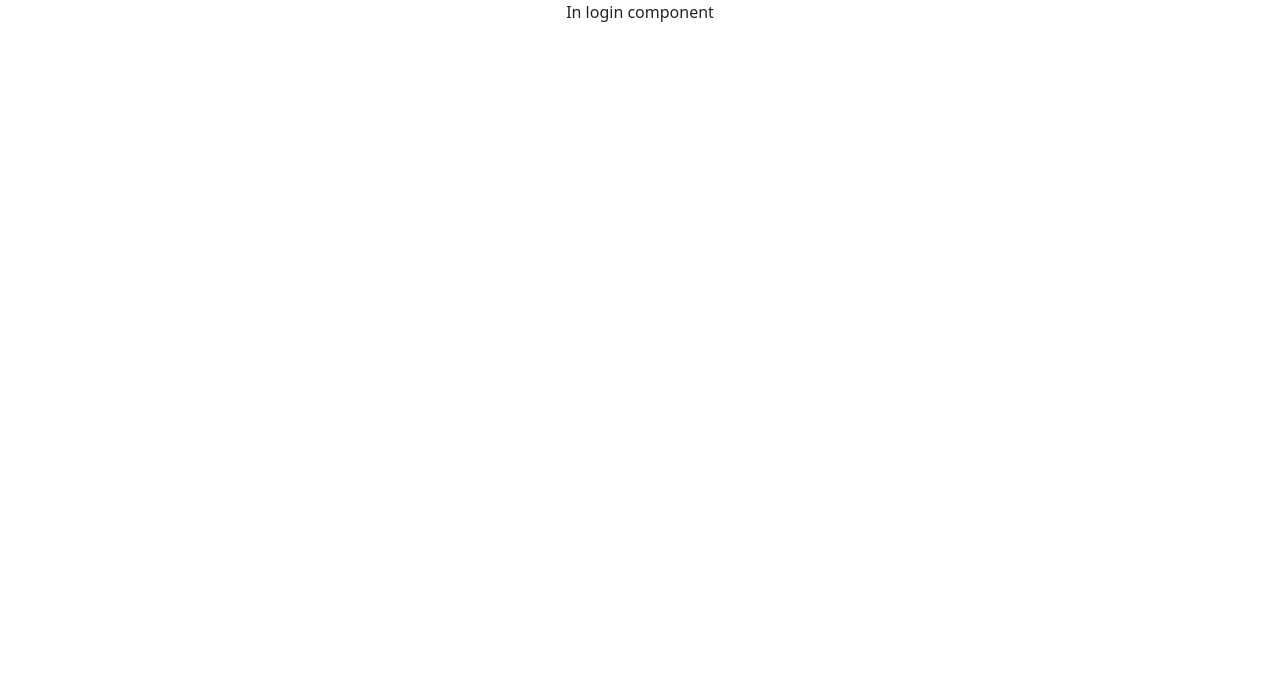
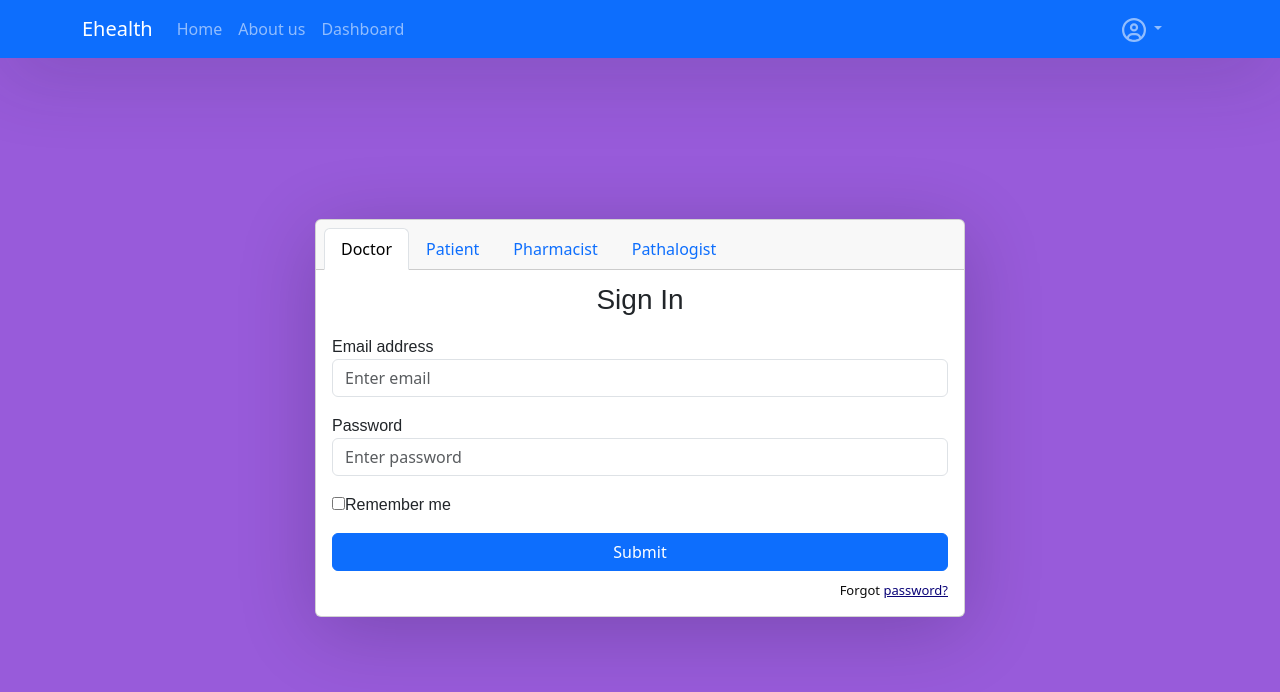
Before and after one commit to utkarshvj123/dhruvreact, a React (Create React App) app: page /login in a window 1280 px wide. Shown: the top 692 px of the page. Built offline with nearby package versions, Linux system fonts and the light colour scheme.

Commit message:
last working

```diff
--- a/package.json
+++ b/package.json
@@ -7,12 +7,14 @@
     "@testing-library/react": "^13.4.0",
     "@testing-library/user-event": "^13.5.0",
     "bootstrap": "^5.3.3",
+    "bootstrap-icons": "^1.11.3",
     "install": "^0.13.0",
     "lodash": "^4.17.21",
     "npm": "^10.8.2",
     "react": "^18.3.1",
     "react-bootstrap": "^2.10.4",
     "react-dom": "^18.3.1",
+    "react-icons": "^5.2.1",
     "react-router-dom": "^6.26.0",
     "react-scripts": "5.0.1",
     "web-vitals": "^2.1.4"
--- a/src/App.js
+++ b/src/App.js
@@ -4,20 +4,43 @@ import Home from './module/Home';
 import AboutUs from './module/AboutUs';
 import Login from './module/Login';
 import Dashboard from './module/Dashboard';
+import { Container, Nav, NavDropdown, Navbar } from "react-bootstrap";
+import { FaUser } from 'react-icons/fa';
+import { FaRegCircleUser } from 'react-icons/fa6';
+import SignUp from './module/SignUp';
+
 
 function App() {
   return (
     <div className="App">
+      <Navbar bg="primary" data-bs-theme="dark">
+        <Container>
+          <Nav className="me-auto" style={{ width: "90%" }}>
+            <Navbar.Brand href="/">Ehealth</Navbar.Brand>
+            <Nav.Link href="/">Home</Nav.Link>
+            <Nav.Link href="/about-us">About us</Nav.Link>
+            <Nav.Link href="/dashboard">Dashboard</Nav.Link>
+          </Nav>
+          <Nav className="me-auto">
+            <NavDropdown style={{ padding: 0 }} title={<span><FaRegCircleUser style={{ fontSize: '1.5em' }} /> </span>} id="basic-nav-dropdown">
+              <NavDropdown.Item href="/login">Login</NavDropdown.Item>
+              <NavDropdown.Item href="/signup">Sign up</NavDropdown.Item>
+            </NavDropdown>
+          </Nav>
+        </Container>
+      </Navbar>
+
       <Router>
         <Routes>
           <Route path="/about-us" element={<AboutUs />} />
           <Route path="/login" element={<Login />} />
           <Route path="/dashboard" element={<Dashboard />} />
+          <Route path="/signup" element={<SignUp />} />
           <Route path="/" exact={true} element={<Home />} />
 
         </Routes>
       </Router>
-    </div>
+    </div >
   );
 }
 
--- a/src/components/Navigation/index.js
+++ b/src/components/Navigation/index.js
@@ -15,7 +15,7 @@ const Navigation = () => {
                     <Nav.Link href="/dashboard">Dashboard</Nav.Link>
                 </Nav>
                 <Nav className="me-auto">
-                    <NavDropdown title="Login" id="basic-nav-dropdown">
+                    {/* <NavDropdown title="Login" id="basic-nav-dropdown">
                         <NavDropdown.Item href="/login?type=patient">Patient Login</NavDropdown.Item>
                         <NavDropdown.Item href="/login?type=doctor">
                             Doctor Login
@@ -24,7 +24,7 @@ const Navigation = () => {
                         <NavDropdown.Item href="/login?type=pathalogy">
                             Pathalogist Login
                         </NavDropdown.Item>
-                    </NavDropdown>
+                    </NavDropdown> */}
                 </Nav>
             </Container>
         </Navbar>
--- a/src/index.css
+++ b/src/index.css
@@ -1,13 +1,84 @@
+* {
+  box-sizing: border-box;
+}
 body {
-  margin: 0;
-  font-family: -apple-system, BlinkMacSystemFont, 'Segoe UI', 'Roboto', 'Oxygen',
-    'Ubuntu', 'Cantarell', 'Fira Sans', 'Droid Sans', 'Helvetica Neue',
-    sans-serif;
-  -webkit-font-smoothing: antialiased;
-  -moz-osx-font-smoothing: grayscale;
+  background: #985bda !important;
+  min-height: 100vh;
+  display: flex;
+  font-weight: 400;
+  font-family: "Fira Sans", sans-serif;
 }
 
-code {
-  font-family: source-code-pro, Menlo, Monaco, Consolas, 'Courier New',
-    monospace;
+h1,
+h2,
+h3,
+h4,
+h5,
+h6,
+label,
+span {
+  font-weight: 500;
+  font-family: "Fira Sans", sans-serif;
 }
+
+body,
+html,
+.App,
+#root,
+.auth-wrapper {
+  width: 100%;
+  height: 100%;
+}
+
+.navbar-light {
+  background-color: #ffffff;
+  box-shadow: 0px 14px 80px rgba(34, 35, 58, 0.2);
+}
+
+.auth-wrapper {
+  display: flex;
+  justify-content: center;
+  flex-direction: column;
+  text-align: left;
+  height: calc(100vh - 80px);
+    align-items: center;
+}
+
+.auth-inner {
+  width: 650px;
+  margin: auto;
+  background: #ffffff;
+  box-shadow: 0px 14px 80px rgba(0, 1, 13, 0.2);
+  /* padding: 40px 55px 45px 55px; */
+  border-radius: 15px;
+  transition: all 0.3s;
+}
+
+.auth-wrapper .form-control:focus {
+  border-color: #00214c;
+  box-shadow: none;
+}
+
+.auth-wrapper h3 {
+  text-align: center;
+  margin: 0;
+  line-height: 1;
+  padding-bottom: 20px;
+}
+
+.custom-control-label {
+  font-weight: 400;
+}
+
+.forgot-password,
+.forgot-password a {
+  text-align: right;
+  font-size: 13px;
+  padding-top: 10px;
+  color: #0b0b0b;
+  margin: 0;
+}
+
+.forgot-password a {
+  color: #0a0478;
+}
--- a/src/index.js
+++ b/src/index.js
@@ -4,6 +4,7 @@ import './index.css';
 import App from './App';
 import reportWebVitals from './reportWebVitals';
 import 'bootstrap/dist/css/bootstrap.min.css';
+
 
 const root = ReactDOM.createRoot(document.getElementById('root'));
 root.render(
--- a/src/module/Home/index.js
+++ b/src/module/Home/index.js
@@ -1,8 +1,6 @@
 import React from "react";
-import Navigation from "../../components/Navigation";
-const Home =()=>{
-    return<div>
-        <Navigation/>
+const Home = () => {
+    return <div>
         In home component
     </div>
 }
--- /dev/null
+++ b/src/module/Login/LoginContainer/index.js
@@ -0,0 +1,67 @@
+import React from "react";
+import { Button, Card, Nav } from "react-bootstrap";
+const LoginContainer = () => {
+    return (
+        <div className="auth-wrapper">
+            <div className="auth-inner">
+                <Card>
+                    <Card.Header>
+                        <Nav variant="tabs" defaultActiveKey={1}>
+                            <Nav.Item>
+                                <Nav.Link eventKey={1} href="/login?type=doctor">Doctor</Nav.Link>
+                            </Nav.Item>
+                            <Nav.Item>
+                                <Nav.Link eventKey={2} href="/login?type=patient">Patient</Nav.Link>
+                            </Nav.Item>
+                            <Nav.Item>
+                                <Nav.Link eventKey={3} href="/login?type=pharmacy">Pharmacist</Nav.Link>
+                            </Nav.Item>
+                            <Nav.Item>
+                                <Nav.Link eventKey={4} href="/login?type=pathalogy">Pathalogist</Nav.Link>
+                            </Nav.Item>
+                        </Nav>
+                    </Card.Header>
+                    <Card.Body>
+                        <form>
+                            <h3>Sign In</h3>
+
+                            <div className="mb-3">
+                                <label>Email address</label>
+                                <input
+                                    type="email"
+                                    className="form-control"
+                                    placeholder="Enter email"
+                                />
+                            </div>
+                            <div className="mb-3">
+                                <label>Password</label>
+                                <input
+                                    type="password"
+                                    className="form-control"
+                                    placeholder="Enter password"
+                                />
+                            </div>
+                            <div className="mb-3">
+                                <div className="custom-control custom-checkbox">
+                                    <input
+                                        type="checkbox"
+                                        className="custom-control-input"
+                                        id="customCheck1"
+                                    />
+                                    <label className="custom-control-label" htmlFor="customCheck1">Remember me</label>
+                                </div>
+                            </div>
+                            <div className="d-grid">
+                                <Button type="submit" className="btn btn-primary">Submit</Button>
+                            </div>
+                            <p className="forgot-password text-right">
+                                Forgot <a href="#">password?</a>
+                            </p>
+                        </form></Card.Body>
+                </Card>
+            </div>
+        </div>
+    )
+}
+
+export default LoginContainer;
--- a/src/module/Login/index.js
+++ b/src/module/Login/index.js
@@ -1,7 +1,16 @@
 import React from "react";
-const Login =()=>{
-    return<div>
-        In login component
+import { useLocation } from 'react-router-dom';
+import LoginContainer from "./LoginContainer";
+function useQuery() {
+    return new URLSearchParams(useLocation().search);
+}
+
+const Login = () => {
+    // const query = useQuery();
+    // const type = query.get('type');
+    // console.log(type, "......type")
+    return <div>
+        <LoginContainer />
     </div>
 }
 export default Login;
--- /dev/null
+++ b/src/module/SignUp/index.js
@@ -0,0 +1,53 @@
+import React from "react";
+import { Card } from "react-bootstrap";
+const SignUp = () => {
+    return <div className="auth-wrapper">
+        <div className="auth-inner">
+            <Card>
+                <Card.Body>
+                    <form>
+                        <h3>Sign Up</h3>
+
+                        <div className="mb-3">
+                            <label>First name</label>
+                            <input
+                                type="text"
+                                className="form-control"
+                                placeholder="First name"
+                            />
+                        </div>
+                        <div className="mb-3">
+                            <label>Last name</label>
+                            <input type="text" className="form-control" placeholder="Last name" />
+                        </div>
+                        <div className="mb-3">
+                            <label>Email address</label>
+                            <input
+                                type="email"
+                                className="form-control"
+                                placeholder="Enter email"
+                            />
+                        </div>
+                        <div className="mb-3">
+                            <label>Password</label>
+                            <input
+                                type="password"
+                                className="form-control"
+                                placeholder="Enter password"
+                            />
+                        </div>
+                        <div className="d-grid">
+                            <button type="submit" className="btn btn-primary">
+                                Sign Up
+                            </button>
+                        </div>
+                        <p className="forgot-password text-right">
+                            Already registered <a href="/sign-in">sign in?</a>
+                        </p>
+                    </form>
+                </Card.Body>
+            </Card>
+        </div>
+    </div>
+}
+export default SignUp;
```
Also changed, not shown: src/module/Login/PatientLogin/index.js (added, +7 -0 lines), 1 other file (tests, documents, lock files or other folders).
